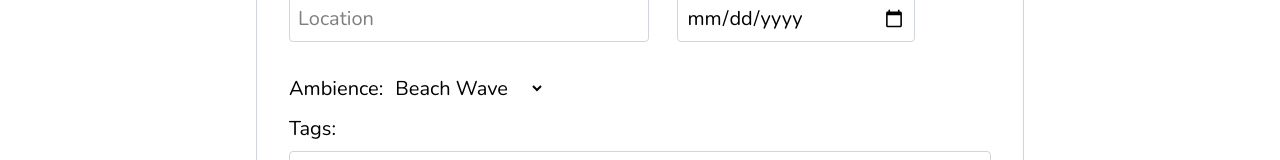
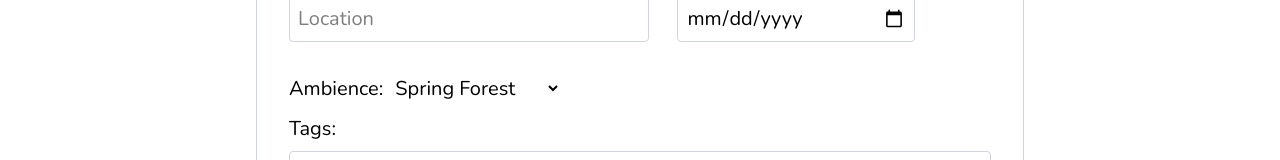
Before and after one commit to olamilekan5162/memoryWeave, a React (Vite) app: page /upload in a window 1280 px wide. Shown: the part 341-501 px from the top of the page. Built offline with nearby package versions, Linux system fonts and the light colour scheme.

Commit message:
add ambient sounds

```diff
--- a/src/pages/AddCapsule.jsx
+++ b/src/pages/AddCapsule.jsx
@@ -5,6 +5,10 @@ import Button from "../components/Button";
 import { v4 as uuidv4 } from "uuid";
 import { saveVibe } from "../utils/indexedDB.js";
 import { useNavigate } from "react-router-dom";
+import spring from "../assets/sounds/ambient-spring-forest.mp3";
+import flute from "../assets/sounds/flute-rain.mp3";
+import birthday from "../assets/sounds/happy-birthday.mp3";
+import beach from "../assets/sounds/soft-beach-wave.mp3";
 
 const AddCapsule = () => {
   const [userVibe, setUserVibe] = useState({
@@ -104,10 +108,10 @@ const AddCapsule = () => {
             <label for="Ambience" className="text-xl">
               Ambience:
               <select className="px-2 py-1 border-0 outline-0">
-                <option value="all">Beach Wave</option>
-                <option value="happy">Happy mole</option>
-                <option value="sad">Birthday song</option>
-                <option value="sad">Wild</option>
+                <option value={spring}>Spring Forest</option>
+                <option value={flute}>Flute Rain</option>
+                <option value={beach}>Beach Wave</option>
+                <option value={birthday}>Happy Birthday</option>
               </select>
             </label>
           </div>
--- a/src/pages/Playback.jsx
+++ b/src/pages/Playback.jsx
@@ -21,12 +21,17 @@ const Playback = () => {
   }, [id]);
 
   useEffect(() => {
-    const intervalId = setInterval(() => {
-      setCurrentIndex((prevIndex) => (prevIndex + 1) % vibe?.media?.length);
-    }, 5000);
+    const currentMedia = vibe?.media?.[currentIndex];
+    if (!currentMedia) return;
 
-    return () => clearInterval(intervalId);
-  }, [vibe]);
+    if (currentMedia.type.startsWith("image/")) {
+      const timer = setTimeout(() => {
+        setCurrentIndex((prevIndex) => (prevIndex + 1) % vibe.media.length);
+      }, 5000);
+
+      return () => clearTimeout(timer);
+    }
+  }, [vibe, currentIndex]);
 
   useEffect(() => {
     let objectUrl;
@@ -85,7 +90,7 @@ const Playback = () => {
           {vibe?.media.map((item, index) => (
             <div
               key={item.id}
-              className={`h-[50px] w-[50px] sm:h-[100px] sm:w-[100px] border-1 border-gray-300 rounded overflow-hidden ${
+              className={`h-[50px] w-[50px] sm:h-[100px] sm:w-[100px] hover:scale-106 border-1 border-gray-300 rounded overflow-hidden ${
                 currentIndex === index ? "scale-106" : ""
               }`}
               onClick={() => setCurrentIndex(index)}
```
Also changed, not shown: 1 other file (tests, documents, lock files or other folders).
